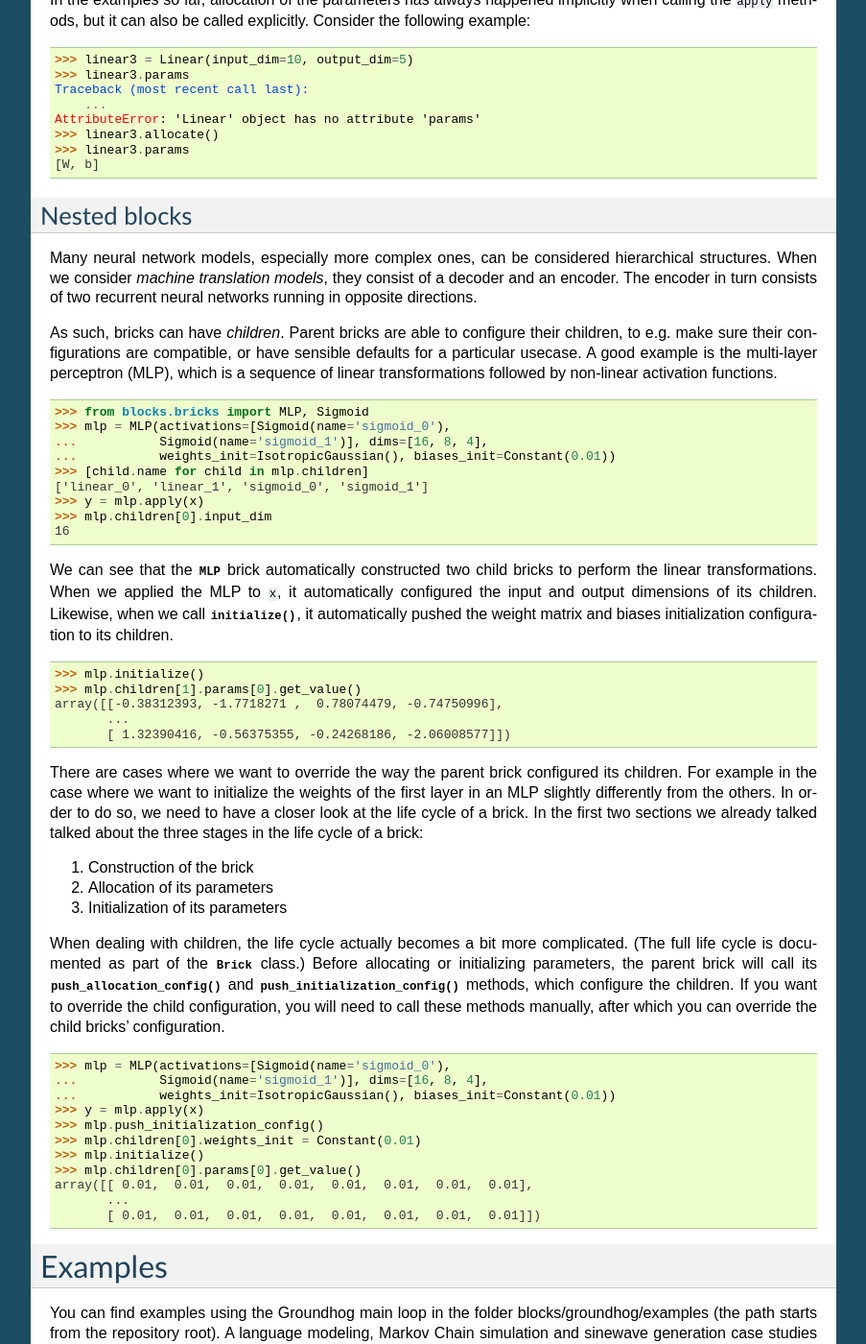
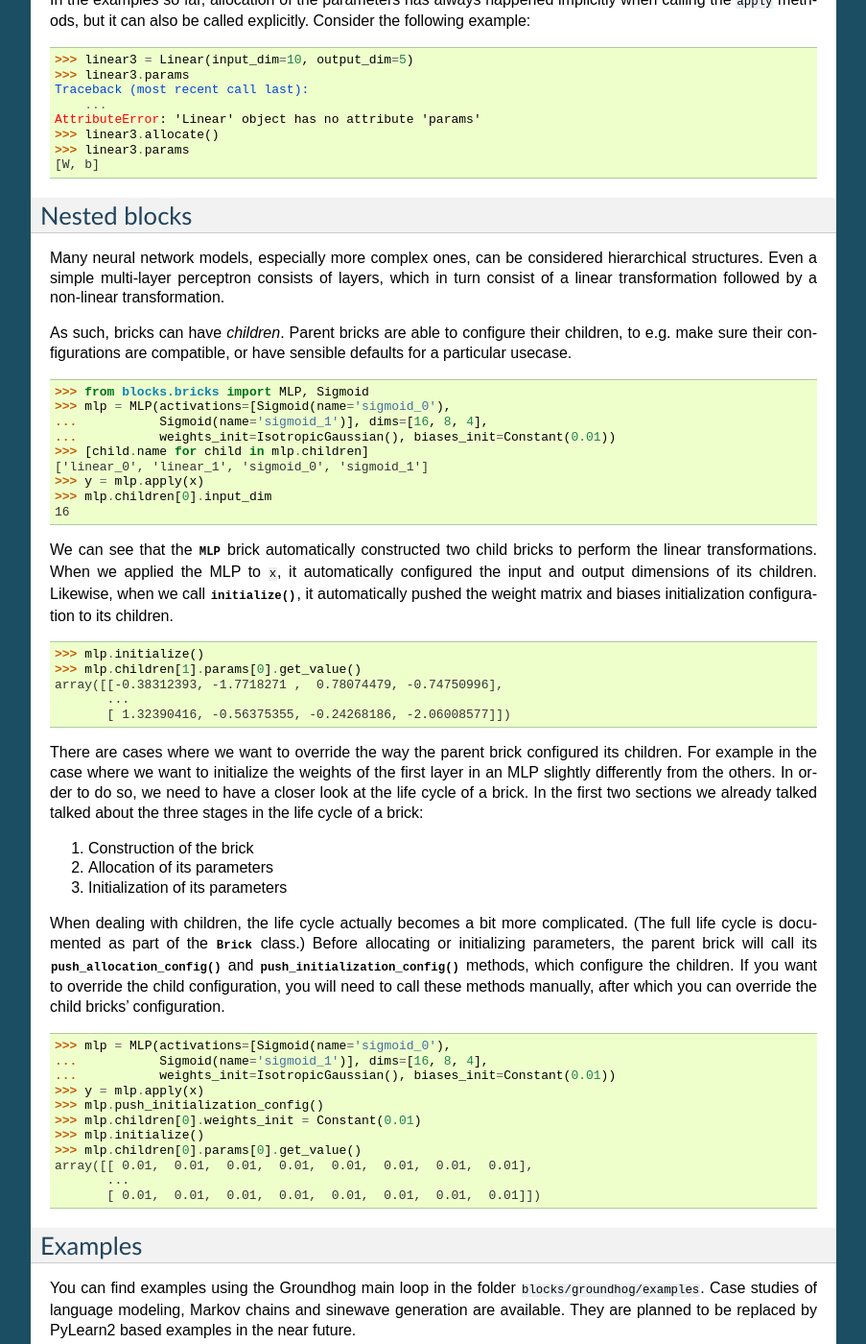
Before and after one commit to mila-iqia/blocks, a Sphinx documentation site: the page built from docs/getting_started.rst, in a window 1280 px wide and 1400 px high, scrolled down 1546 px. Shown: the whole window at 96% size, without its empty margins (198-1101 px from the left). Built offline with Sphinx 7.4.7, drawn with Linux system fonts in a browser that asks for light colours; some of the changed text lies outside the part shown.

Commit message:
Documentation updates

```diff
--- a/docs/getting_started.rst
+++ b/docs/getting_started.rst
@@ -108,15 +108,13 @@ Nested blocks
 -------------
 
 Many neural network models, especially more complex ones, can be considered
-hierarchical structures. When we consider `machine translation models`, they
-consist of a decoder and an encoder. The encoder in turn consists of two
-recurrent neural networks running in opposite directions.
+hierarchical structures. Even a simple multi-layer perceptron consists of
+layers, which in turn consist of a linear transformation followed by a
+non-linear transformation.
 
 As such, bricks can have *children*. Parent bricks are able to configure their
 children, to e.g. make sure their configurations are compatible, or have
-sensible defaults for a particular usecase. A good example is the multi-layer
-perceptron (MLP), which is a sequence of linear transformations followed by
-non-linear activation functions.
+sensible defaults for a particular usecase.
 
     >>> from blocks.bricks import MLP, Sigmoid
     >>> mlp = MLP(activations=[Sigmoid(name='sigmoid_0'),
@@ -154,10 +152,10 @@ brick:
 
 When dealing with children, the life cycle actually becomes a bit more
 complicated. (The full life cycle is documented as part of the
-:class:`~bricks.blocks.Brick` class.) Before allocating or initializing
+:class:`~blocks.bricks.Brick` class.) Before allocating or initializing
 parameters, the parent brick will call its
-:meth:`~bricks.blocks.Brick.push_allocation_config` and
-:meth:`~bricks.blocks.Brick.push_initialization_config` methods, which
+:meth:`~blocks.bricks.Brick.push_allocation_config` and
+:meth:`~blocks.bricks.Brick.push_initialization_config` methods, which
 configure the children. If you want to override the child configuration, you
 will need to call these methods manually, after which you can override the child
 bricks' configuration.
@@ -178,10 +176,9 @@ bricks' configuration.
 .. _here: :class:`blocks.bricks.Brick`
 
 Examples
-========
+--------
 
 You can find examples using the Groundhog main loop in the folder
-blocks/groundhog/examples (the path starts from the repository root).
-A language modeling, Markov Chain simulation and sinewave generation
-case studies are available. They are planned to be replaced
-by PyLearn2 based examples in the nearest future.
+``blocks/groundhog/examples``.  Case studies of language modeling, Markov
+chains and sinewave generation are available. They are planned to be replaced
+by PyLearn2 based examples in the near future.
```
